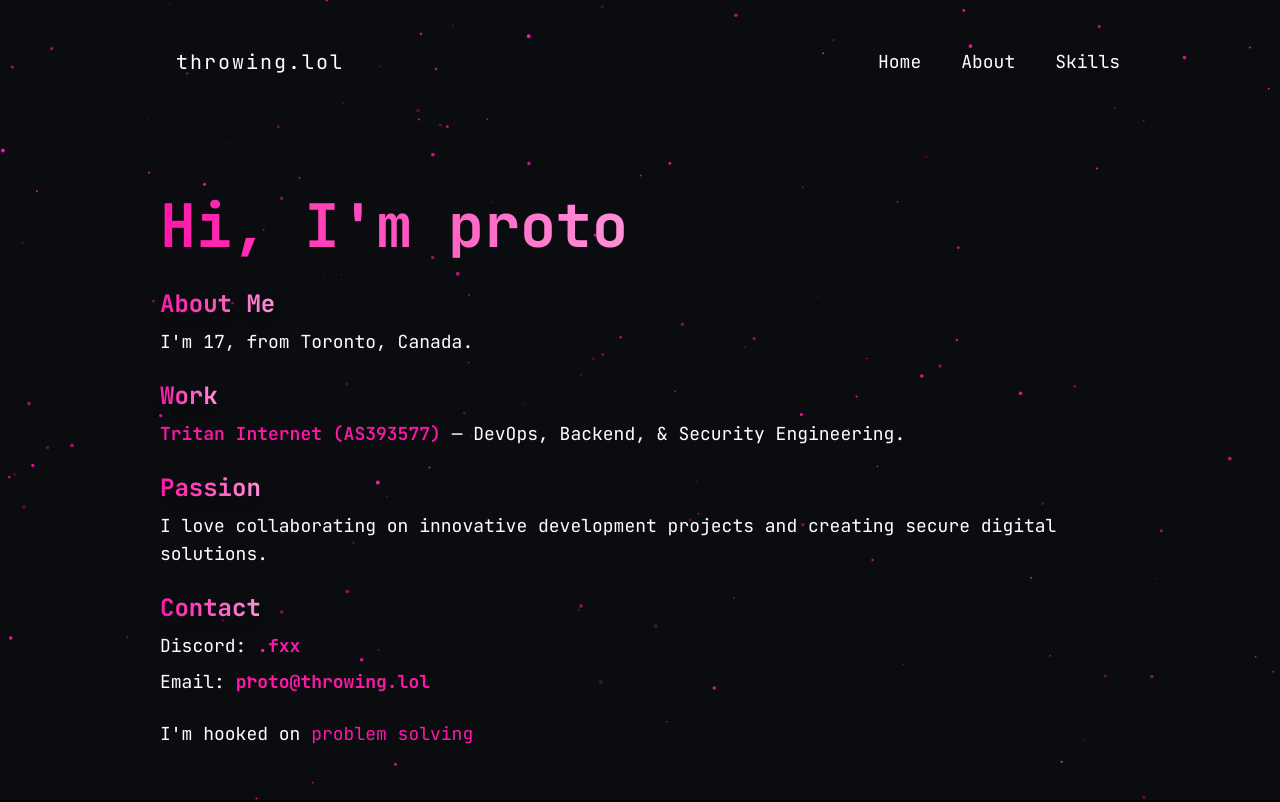
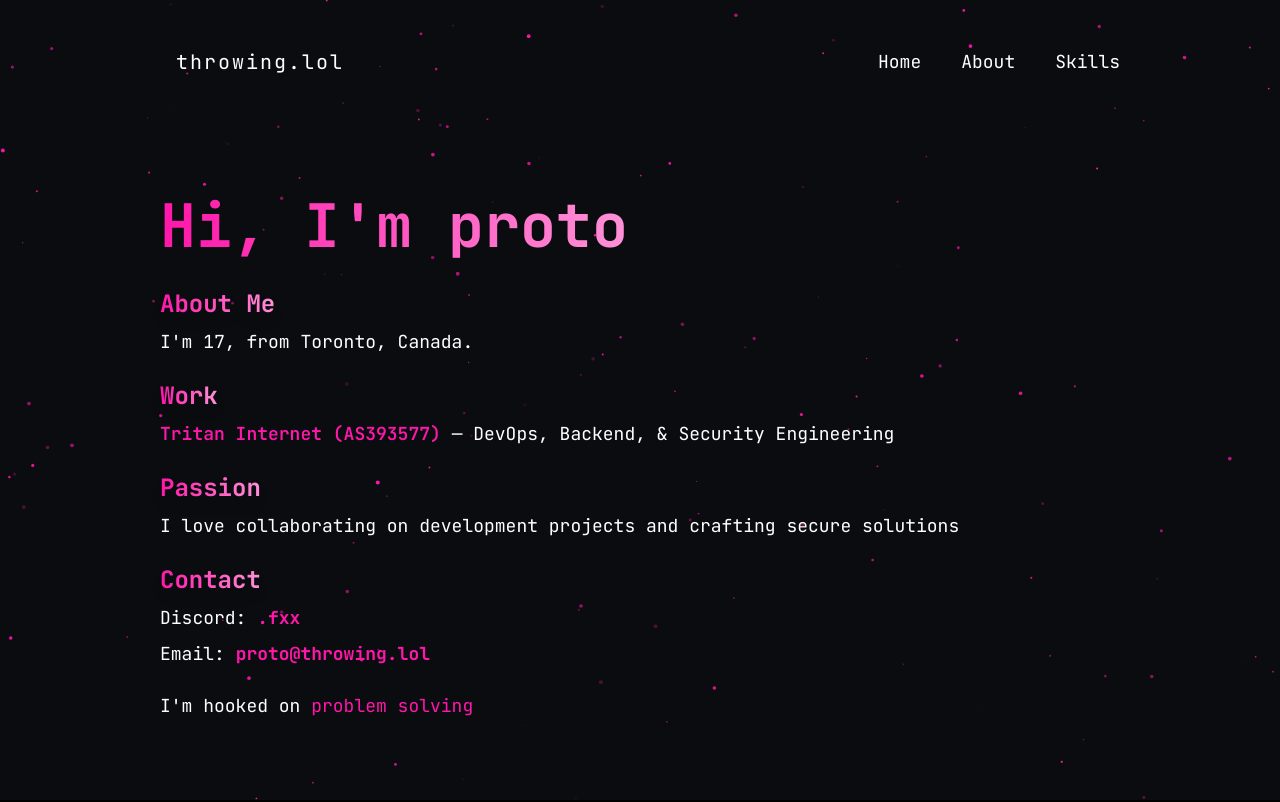
Before and after one commit to xlarp/vs, a Next.js app: page /about in a window 1280 px wide. Shown: the top 802 px of the page. Built offline with nearby package versions, Linux system fonts and the light colour scheme; no server answers; a web font is replaced by a local one.

Commit message:
fix: Update text in About section for clarity and conciseness

```diff
--- a/components/Info.tsx
+++ b/components/Info.tsx
@@ -82,7 +82,7 @@ function About() {
             <span className="text-custom-main font-semibold transition-colors duration-300 hover:text-pink-300">
               Tritan Internet (AS393577)
             </span>{" "}
-            &mdash; DevOps, Backend, & Security Engineering.
+            &mdash; DevOps, Backend, & Security Engineering
           </motion.p>
         </motion.section>
         <motion.section className="mb-6">
@@ -100,8 +100,8 @@ function About() {
             transition={{ delay: 0.4 }}
             className="mt-2 text-base md:text-lg"
           >
-            I love collaborating on innovative development projects and creating
-            secure digital solutions.
+            I love collaborating on development projects and crafting secure
+            solutions
           </motion.p>
         </motion.section>
         <GitHubProjects />
```
